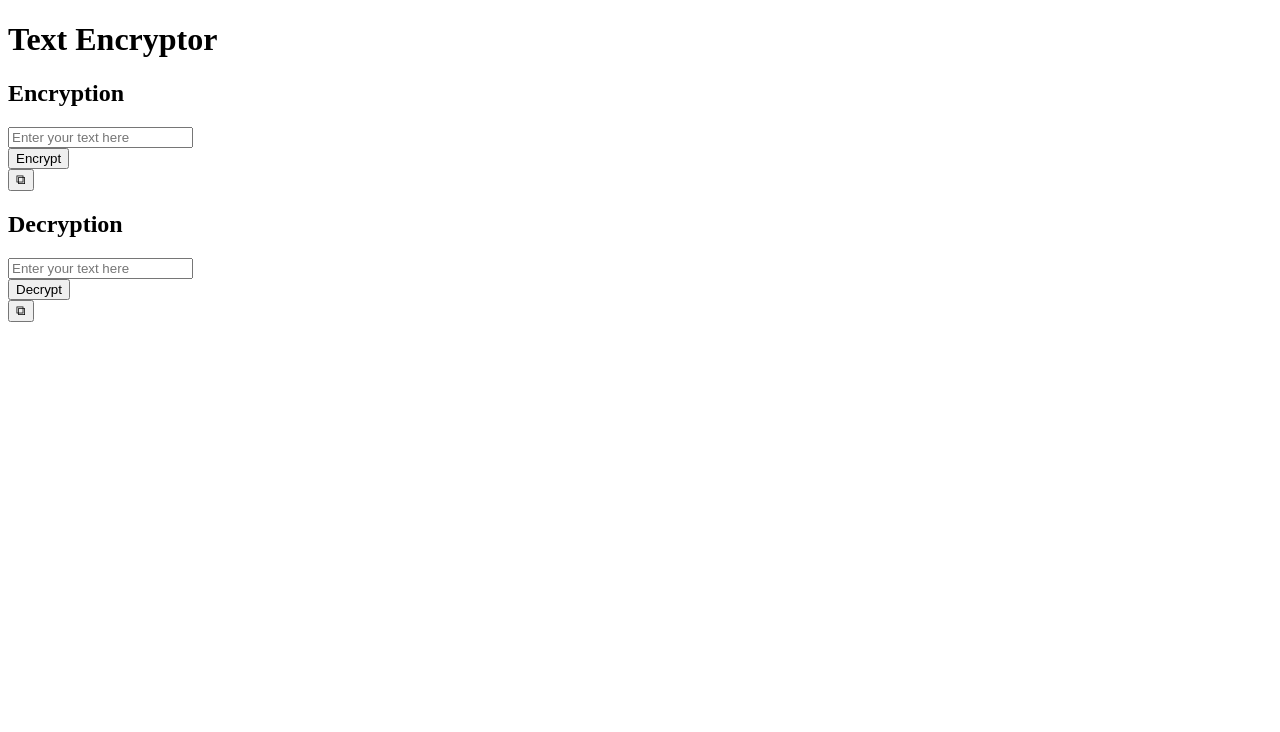
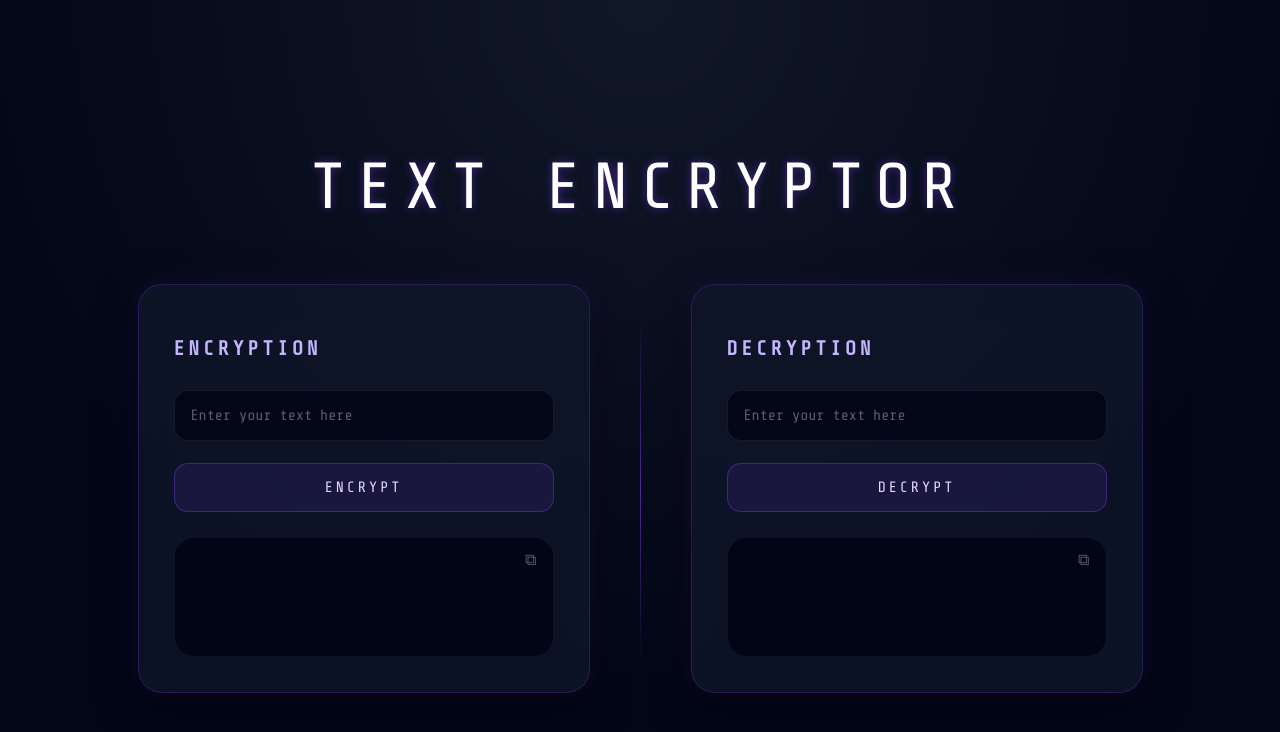
Before and after one commit to mathely27/Text_Encryptor, a plain HTML site: page index.html in a window 1280 px wide. Drawn offline with nearby package versions, Linux system fonts and the light colour scheme.

Commit message:
Updated UI and styling

```diff
--- a/index.html
+++ b/index.html
@@ -22,9 +22,11 @@
             <div>
                 <button type="button" id="encrypt-btn">Encrypt</button>
             </div>
-            <div id="encrypt-result">
+            <div class="result-box">
+            <div id="encrypt-result"></div>
                 <button class="copy-icon" id="encrypt-copy">⧉</button>
             </div>
+
 
         </form>
     </div>
@@ -38,12 +40,13 @@
             <div>
                 <button type="button" id="decrypt-btn">Decrypt</button>
             </div>
-            <div id="decrypt-result">
+            <div class="result-box">
+                <div id="decrypt-result"></div>
                 <button class="copy-icon" id="decrypt-copy">⧉</button>
 
+            </div>
 
 
-            </div>
 
         </form>
     </div>
--- a/script.js
+++ b/script.js
@@ -9,6 +9,46 @@ const encryptResult = document.getElementById("encrypt-result")
 encryptBtn.addEventListener("click", function(){
     const text = encryptInput.value
 
-    encryptResult.innerText = text
+    encryptResult.innerText = btoa(text)
 
 })
+
+
+const decryptInput=document.getElementById("decrypt-input")
+
+const decryptBtn=document.getElementById("decrypt-btn")
+
+const decryptResult=document.getElementById("decrypt-result");
+
+decryptBtn.addEventListener("click",function(){
+    const text= decryptInput.value
+    try{
+    decryptResult.innerText=atob(text)
+    }
+    catch{
+        decryptResult.innerText = "Invalid encrypted text"
+    }
+})
+
+const copyBtn=document.getElementById("copy-btn")
+
+copyBtn.addEventListener("click",function(){
+    const text = encryptResult.innerText
+    navigator.clipboard.writeText(text)
+    alert("Copied ti clioboard!!")
+
+
+
+})
+
+// encryptInput.addEventListener("keydown", function(event){
+
+//     event.preventDefault()
+//     if(event.key=="Enter"){
+//         const text = encryptInput.value
+
+//         encryptResult.innerText = btoa(text)
+
+//     }
+
+// })
--- a/style.css
+++ b/style.css
@@ -0,0 +1,267 @@
+body{
+    margin: 0;
+    height: 100vh;
+
+    display: flex;
+    justify-content: center;
+    align-items: center;
+
+    background:
+    radial-gradient(circle at top,#111827,#020617 70%);
+
+    font-family: "Share Tech Mono", monospace;
+
+    overflow: hidden;
+
+    color: white;
+}
+
+.container{
+    display: flex;
+    flex-direction: column;
+    align-items: center;
+}
+
+h1{
+    font-size: 65px;
+
+    letter-spacing: 12px;
+
+    text-transform: uppercase;
+
+    margin-bottom: 60px;
+
+    color: #ffffff;
+
+    font-weight: 400;
+
+    text-shadow:
+    0 0 8px rgba(124,58,237,0.5);
+}
+
+.panels{
+    display: flex;
+
+    align-items: center;
+
+    gap: 50px;
+}
+
+.enc,
+.denc{
+    width: 380px;
+
+    padding: 35px;
+
+    border-radius: 24px;
+
+    background: rgba(15,23,42,0.75);
+
+    border: 1px solid rgba(124,58,237,0.25);
+
+    backdrop-filter: blur(20px);
+
+    box-shadow:
+    0 10px 40px rgba(0,0,0,0.6),
+    0 0 25px rgba(124,58,237,0.15);
+
+    transition: 0.3s ease;
+}
+
+.enc:hover,
+.denc:hover{
+    transform: translateY(-6px);
+
+    border: 1px solid rgba(124,58,237,0.5);
+
+    box-shadow:
+    0 15px 50px rgba(0,0,0,0.7),
+    0 0 40px rgba(124,58,237,0.25);
+}
+
+h2{
+    font-size: 20px;
+
+    letter-spacing: 4px;
+
+    margin-bottom: 30px;
+
+    color: #c4b5fd;
+
+    text-transform: uppercase;
+}
+
+input{
+    width: 100%;
+
+    padding: 16px;
+
+    border-radius: 14px;
+
+    border: 1px solid rgba(255,255,255,0.08);
+
+    background: rgba(2,6,23,0.9);
+
+    color: white;
+
+    font-size: 15px;
+
+    outline: none;
+
+    margin-bottom: 22px;
+
+    box-sizing: border-box;
+
+    font-family: "Share Tech Mono", monospace;
+
+    transition: 0.3s;
+}
+
+input:focus{
+    border: 1px solid #7c3aed;
+
+    box-shadow:
+    0 0 15px rgba(124,58,237,0.35);
+}
+
+input::placeholder{
+    color: rgba(255,255,255,0.35);
+}
+
+button{
+    width: 100%;
+
+    padding: 15px;
+
+    border-radius: 14px;
+
+    border: 1px solid rgba(124,58,237,0.4);
+
+    background: rgba(124,58,237,0.12);
+
+    color: #e9d5ff;
+
+    font-size: 15px;
+
+    letter-spacing: 3px;
+
+    text-transform: uppercase;
+
+    cursor: pointer;
+
+    transition: 0.3s ease;
+
+    font-family: "Share Tech Mono", monospace;
+}
+
+button:hover{
+    background: #7c3aed;
+
+    color: white;
+
+    transform: translateY(-3px);
+
+    box-shadow:
+    0 0 20px rgba(124,58,237,0.45);
+}
+
+#encrypt-result,
+#decrypt-result{
+    margin-top: 25px;
+
+    min-height: 120px;
+
+    border-radius: 20px;
+
+    padding: 18px;
+
+    background: rgba(2,6,23,0.95);
+
+    border: 1px solid rgba(255,255,255,0.05);
+
+    color: #c4b5fd;
+
+    font-size: 14px;
+
+    line-height: 1.8;
+
+    word-break: break-word;
+
+    box-sizing: border-box;
+}
+
+.divider{
+    width: 1px;
+
+    height: 340px;
+
+    background:
+    linear-gradient(
+        transparent,
+        rgba(124,58,237,0.6),
+        transparent
+    );
+}
+
+#encrypt-result,
+#decrypt-result{
+    margin-top: 25px;
+
+    min-height: 120px;
+
+    border-radius: 20px;
+
+    padding: 18px;
+
+    background: rgba(2,6,23,0.95);
+
+    border: 1px solid rgba(255,255,255,0.05);
+
+    color: #c4b5fd;
+
+    font-size: 14px;
+
+    line-height: 1.8;
+
+    word-break: break-word;
+
+    box-sizing: border-box;
+
+    position: relative;
+}
+.copy-icon{
+    position: absolute;
+
+    top: 14px;
+    right: 14px;
+
+    background: transparent;
+
+    border: none;
+
+    color: rgba(255,255,255,0.35);
+
+    font-size: 16px;
+
+    cursor: pointer;
+
+    padding: 0;
+
+    width: auto;
+
+    transition: 0.2s ease;
+}
+
+.copy-icon:hover{
+    color: rgba(255,255,255,0.75);
+
+    background: transparent;
+
+    transform: none;
+
+    box-shadow: none;
+}
+
+.result-box{
+    position:relative;
+}
```
